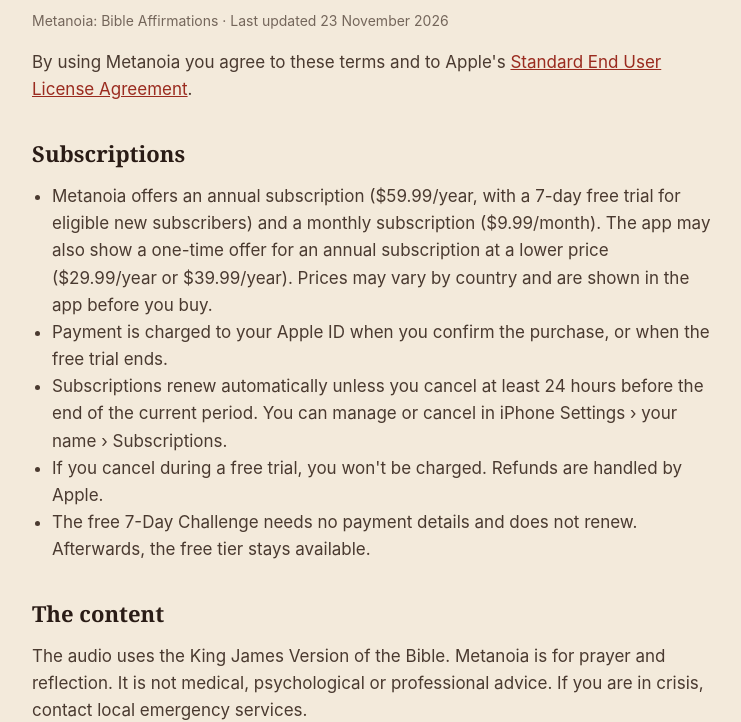
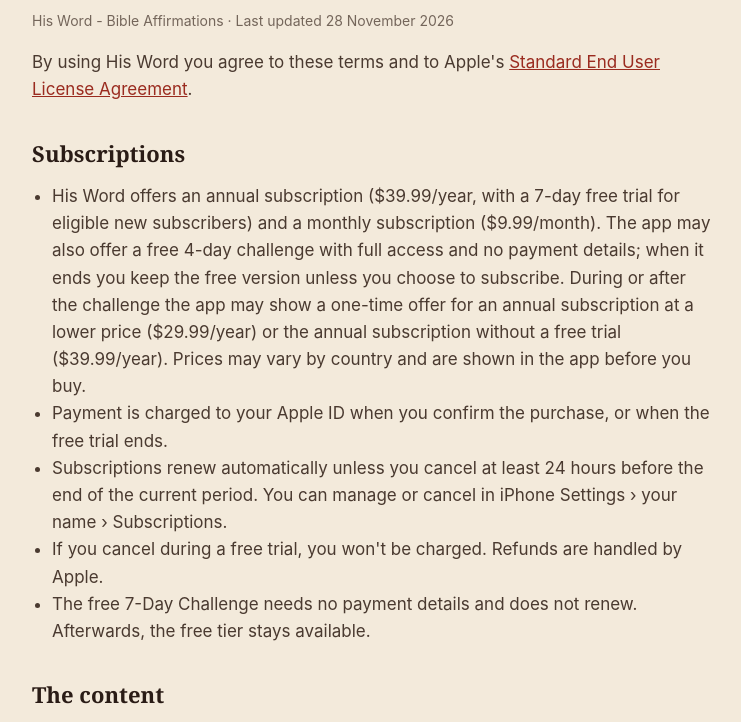
Before and after one commit to varnnn/metanoia, a plain HTML site: page terms.html in a window 1280 px wide. Shown: the part 93-815 px from the top of the page, without its empty margins (268-1009 px from the left). Drawn offline with Linux system fonts and the light colour scheme.

Commit message:
Rebrand to His Word; annual $39.99, free 4-day challenge in terms
Co-Authored-By: Claude Opus 5.5 <noreply@anthropic.com>
Claude-Session: https://claude.ai/code/session_01NAYFmR6T3DGGQoyY46Hz1T

```diff
--- a/terms.html
+++ b/terms.html
@@ -1,15 +1,15 @@
 <!doctype html><html lang="en"><head><meta charset="utf-8"><meta name="viewport" content="width=device-width,initial-scale=1">
-<title>Metanoia Terms of Use</title><link rel="stylesheet" href="style.css"></head><body><main>
-<h1>Terms of Use</h1><p class="muted">Metanoia: Bible Affirmations · Last updated 23 November 2026</p>
-<p>By using Metanoia you agree to these terms and to Apple's <a href="https://www.apple.com/legal/internet-services/itunes/dev/stdeula/">Standard End User License Agreement</a>.</p>
+<title>His Word Terms of Use</title><link rel="stylesheet" href="style.css"></head><body><main>
+<h1>Terms of Use</h1><p class="muted">His Word - Bible Affirmations · Last updated 28 November 2026</p>
+<p>By using His Word you agree to these terms and to Apple's <a href="https://www.apple.com/legal/internet-services/itunes/dev/stdeula/">Standard End User License Agreement</a>.</p>
 <h2>Subscriptions</h2>
-<ul><li>Metanoia offers an annual subscription ($59.99/year, with a 7-day free trial for eligible new subscribers) and a monthly subscription ($9.99/month). The app may also show a one-time offer for an annual subscription at a lower price ($29.99/year or $39.99/year). Prices may vary by country and are shown in the app before you buy.</li>
+<ul><li>His Word offers an annual subscription ($39.99/year, with a 7-day free trial for eligible new subscribers) and a monthly subscription ($9.99/month). The app may also offer a free 4-day challenge with full access and no payment details; when it ends you keep the free version unless you choose to subscribe. During or after the challenge the app may show a one-time offer for an annual subscription at a lower price ($29.99/year) or the annual subscription without a free trial ($39.99/year). Prices may vary by country and are shown in the app before you buy.</li>
 <li>Payment is charged to your Apple ID when you confirm the purchase, or when the free trial ends.</li>
 <li>Subscriptions renew automatically unless you cancel at least 24 hours before the end of the current period. You can manage or cancel in iPhone Settings › your name › Subscriptions.</li>
 <li>If you cancel during a free trial, you won't be charged. Refunds are handled by Apple.</li>
 <li>The free 7-Day Challenge needs no payment details and does not renew. Afterwards, the free tier stays available.</li></ul>
 <h2>The content</h2>
-<p>The audio uses the King James Version of the Bible. Metanoia is for prayer and reflection. It is not medical, psychological or professional advice. If you are in crisis, contact local emergency services.</p>
+<p>The audio uses the King James Version of the Bible. His Word is for prayer and reflection. It is not medical, psychological or professional advice. If you are in crisis, contact local emergency services.</p>
 <h2>Fair use</h2><p>Please don't copy, resell or redistribute the app's recordings.</p>
 <h2>Liability</h2><p>The app is provided as is. To the extent the law allows, we aren't liable for indirect or consequential losses from using it.</p>
 <h2>Changes</h2><p>We may update these terms. If we do, we'll change the date above.</p>
```
Also changed, not shown: index.html (+2 -2 lines), privacy.html (+4 -4 lines).
